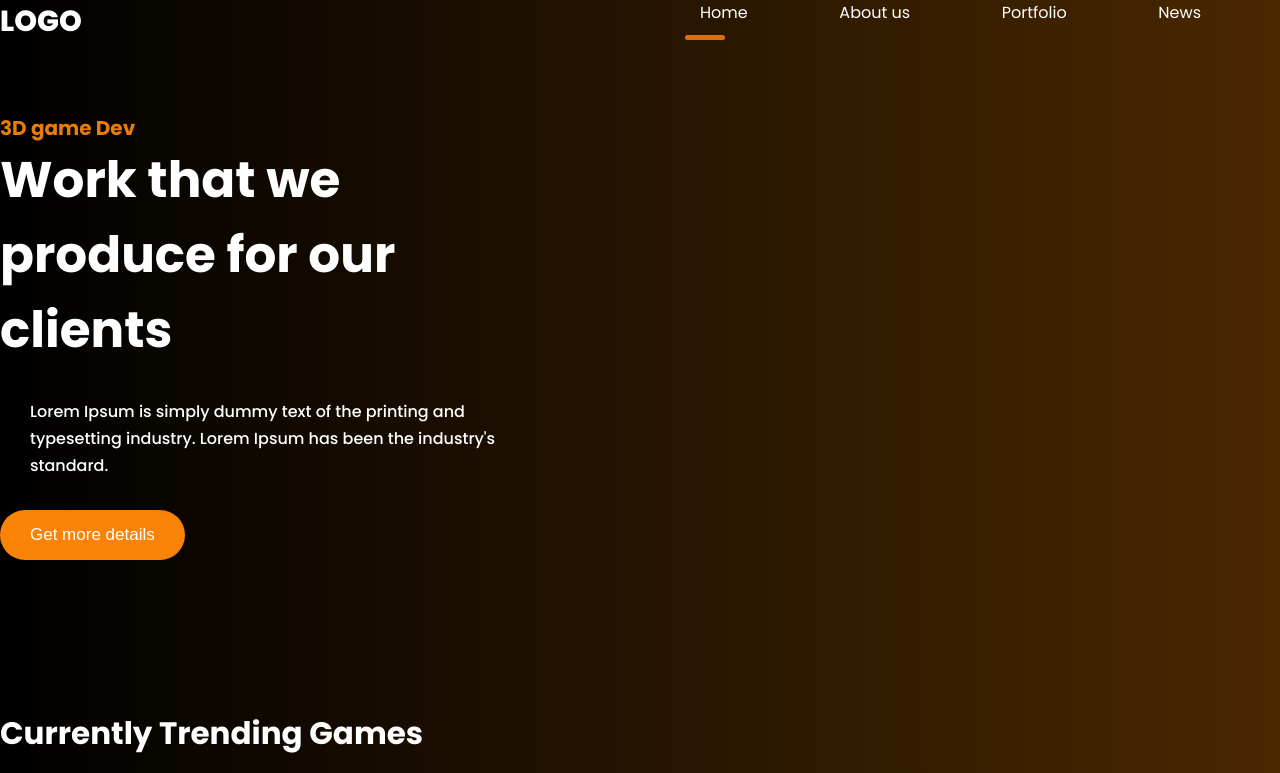
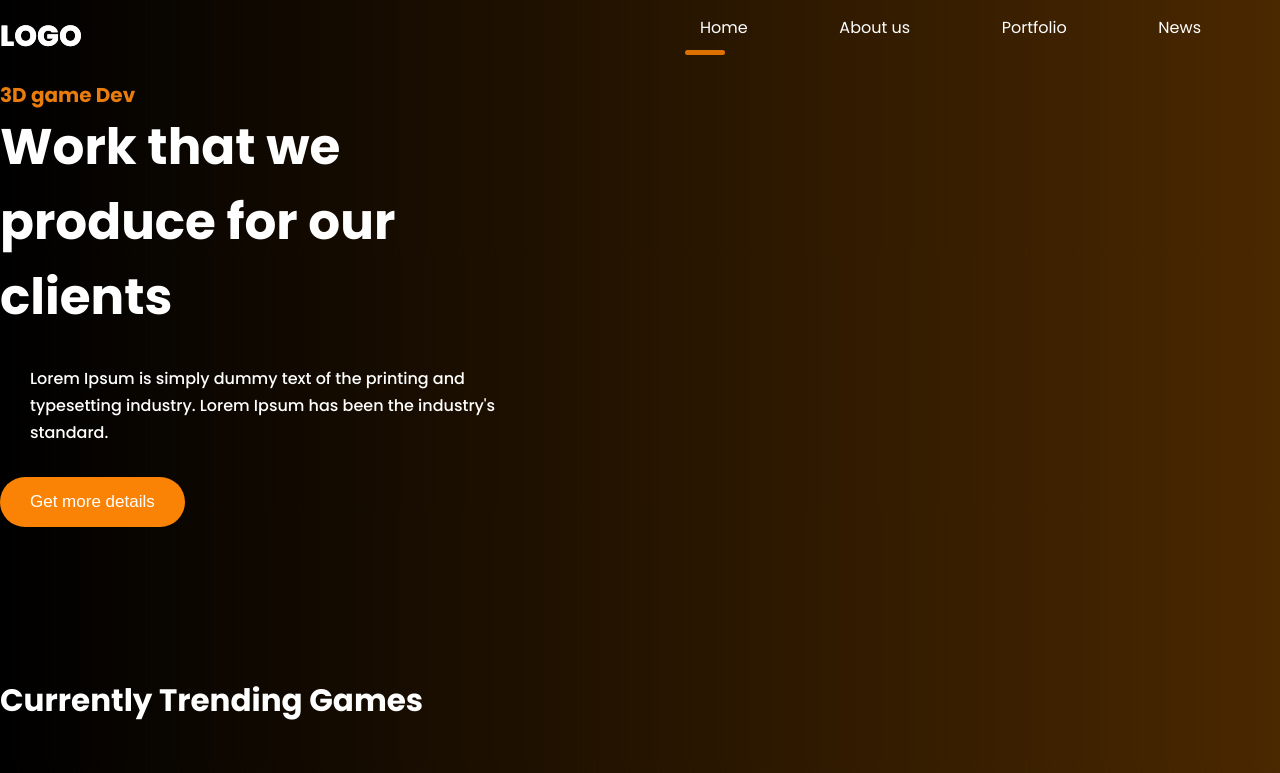
Before and after one commit to kenziik/kenziik.github.io, a plain HTML site: page index.html in a window 1280 px wide. Shown: the top 773 px of the page. Drawn offline with Linux system fonts and the light colour scheme.

Commit message:
Add files via upload

```diff
--- a/css/main.css
+++ b/css/main.css
@@ -10,6 +10,12 @@ body {
     font-weight: 400;
     color: #fff;
     font-size: 16px;
+    position: relative;
+}
+
+body ul, .logo {
+    position: absolute;
+    top: 15px;
 }
 
 a {
@@ -100,7 +106,7 @@ header nav ul li.btn a:hover,
 
 .hero--info {
     width: 530px;
-    padding-top: 70px;
+    padding-top: 80px;
 }
 
 .hero--info h2 {
@@ -140,7 +146,7 @@ header nav ul li.btn a:hover,
 .hero img {
     position: absolute;
     top: -150px;
-    right: 0;
+    right: 20px;
 }
 
 
```
